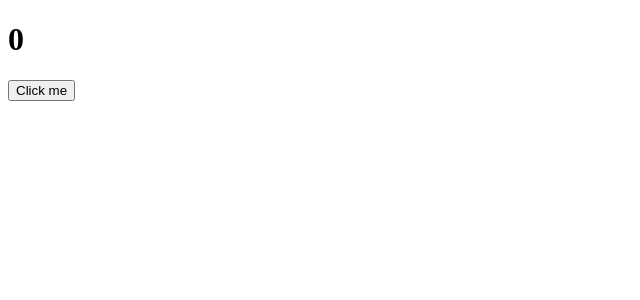
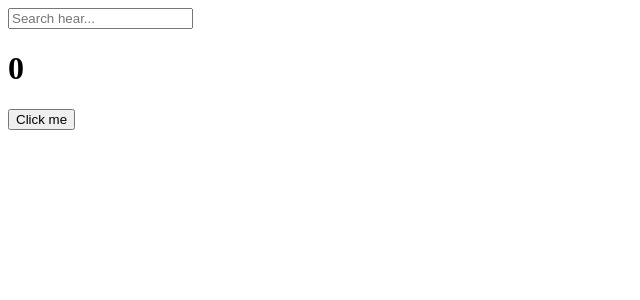
Before and after one commit to brightjy/react-for-bbarkji1, a React (Create React App) app: page / in a window 1280 px wide. Shown: the top 300 px of the page, without its empty margins (0-640 px from the left). Built offline with nearby package versions, Linux system fonts and the light colour scheme.

Commit message:
useEffect with deps

```diff
--- a/src/App.js
+++ b/src/App.js
@@ -2,14 +2,18 @@
 
 function App() {
   const [counter, setValue] = useState(0);
+  const [keyword, setKeyword] = useState("");
   const onClick = () => setValue((prev) => prev +1);
-  console.log("i run all the time.");
-  const iRunOnlyOnce = () => {
-    console.log("i run only once.");
-  }
-  useEffect(iRunOnlyOnce, []);
+  const onChange = (event) => setKeyword(event.target.value);
+  useEffect(() => {
+    console.log("Clicked");
+  }, [counter])
+  useEffect(() => {
+    console.log("SEARCH FOR", keyword);
+  }, [keyword]);
   return (
     <div>
+      <input value={keyword} onChange={onChange} type="text" placeholder="Search hear..."></input>
       <h1>{ counter }</h1>
       <button onClick={ onClick }>Click me</button>
     </div>
```
